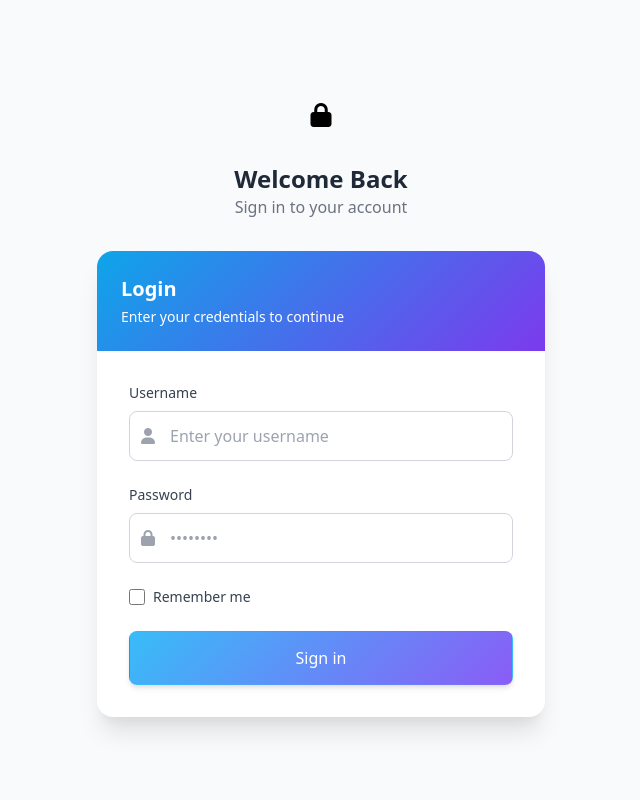
After one commit to umair-choudhary94/AI-Based-Inventory-Waste-Management-System, a Django app: page /login/ in a window 1280 px wide. The commit adds this page. Shown: the whole page, without its empty margins (319-959 px from the left). Run offline with Django 5.2, Linux system fonts and the light colour scheme.

Commit message:
added login and logout

```diff
--- a/app/urls.py
+++ b/app/urls.py
@@ -14,4 +14,6 @@ urlpatterns = [
     path('add/supplier/', views.add_supplier, name='add_supplier'),
     path('ai/', views.ai, name='ai'),
     path('ai_fetch/', views.ai_fetch, name='ai_fetch'),
+    path('login/', views.login_view, name='login_view'),
+    path('logout/', views.logout_view, name='logout_view'),
 ]
--- a/app/views.py
+++ b/app/views.py
@@ -4,6 +4,10 @@ from datetime import date, timedelta,datetime
 from django.http import JsonResponse
 import json
 from google import genai
+from django.contrib.auth import authenticate, login,logout
+from django.contrib import messages
+
+
 # Create your views here.
 def index(request):
 
@@ -211,3 +215,32 @@ def ai_fetch(request):
         'ai_text': ai_summary
     }
     return JsonResponse(data)
+
+
+def login_view(request):
+    if request.method == 'POST':
+        username = request.POST.get('username')
+        password = request.POST.get('password')
+        remember_me = request.POST.get('remember-me', False)
+
+        # Assuming there's a function to authenticate users
+        user = authenticate(username=username, password=password)
+        if user is not None:
+            login(request, user)
+            if remember_me:
+                # Set session to remember user for a longer period
+                request.session.set_expiry(1209600)  # 2 weeks
+            else:
+                # Set session to expire at browser close
+                request.session.set_expiry(0)
+            return redirect('dashboard')
+        else:
+            messages.error(request, 'Invalid username or password.')
+            return render(request, 'login.html')
+        pass
+    return render(request, 'login.html')
+
+
+def logout_view(request):
+    logout(request)
+    return redirect('login_view')
--- /dev/null
+++ b/templates/login.html
@@ -0,0 +1,128 @@
+<!DOCTYPE html>
+<html lang="en">
+<head>
+    <meta charset="UTF-8">
+    <meta name="viewport" content="width=device-width, initial-scale=1.0">
+    <title>Login | Your Brand</title>
+    <link href="https://unpkg.com/tailwindcss@2.2.19/dist/tailwind.min.css" rel="stylesheet">
+    <link rel="stylesheet" href="https://cdnjs.cloudflare.com/ajax/libs/font-awesome/6.0.0-beta3/css/all.min.css">
+    <script>
+        tailwind.config = {
+            theme: {
+                extend: {
+                    colors: {
+                        primary: {
+                            50: '#f0f9ff',
+                            100: '#e0f2fe',
+                            200: '#bae6fd',
+                            300: '#7dd3fc',
+                            400: '#38bdf8',
+                            500: '#0ea5e9',
+                            600: '#0284c7',
+                            700: '#0369a1',
+                            800: '#075985',
+                            900: '#0c4a6e',
+                        },
+                        secondary: {
+                            50: '#f5f3ff',
+                            100: '#ede9fe',
+                            200: '#ddd6fe',
+                            300: '#c4b5fd',
+                            400: '#a78bfa',
+                            500: '#8b5cf6',
+                            600: '#7c3aed',
+                            700: '#6d28d9',
+                            800: '#5b21b6',
+                            900: '#4c1d95',
+                        }
+                    }
+                }
+            }
+        }
+    </script>
+    <style>
+        .bg-gradient {
+            background: linear-gradient(135deg, #0ea5e9 0%, #7c3aed 100%);
+        }
+        .btn-gradient {
+            background: linear-gradient(135deg, #38bdf8 0%, #8b5cf6 100%);
+            transition: all 0.3s ease;
+        }
+        .btn-gradient:hover {
+            background: linear-gradient(135deg, #0ea5e9 0%, #7c3aed 100%);
+            box-shadow: 0 10px 15px -3px rgba(14, 165, 233, 0.3), 0 4px 6px -4px rgba(124, 58, 237, 0.3);
+        }
+    </style>
+</head>
+<body class="bg-gray-50">
+    <div class="min-h-screen flex items-center justify-center p-4">
+        <div class="w-full max-w-md">
+            <!-- Logo and Brand -->
+            <div class="text-center mb-8">
+                <div class="inline-flex items-center justify-center w-16 h-16 rounded-full bg-primary-100 text-primary-600 mb-4">
+                    <i class="fas fa-lock text-2xl"></i>
+                </div>
+                <h1 class="text-2xl font-bold text-gray-800">Welcome Back</h1>
+                <p class="text-gray-500">Sign in to your account</p>
+            </div>
+
+            <!-- Login Card -->
+            <div class="bg-white rounded-2xl shadow-xl overflow-hidden">
+                <!-- Card Header -->
+                <div class="bg-gradient p-6 text-white">
+                    <h2 class="text-xl font-semibold">Login</h2>
+                    <p class="text-primary-100 text-sm mt-1">Enter your credentials to continue</p>
+                </div>
+
+                <!-- Card Body -->
+                <div class="p-8">
+                    <form action="{% url 'login_view' %}" method="post"> {% csrf_token %}
+                        <!-- Username Field -->
+                        <div class="mb-6">
+                            <label for="username" class="block text-sm font-medium text-gray-700 mb-2">Username</label>
+                            <div class="relative">
+                                <div class="absolute inset-y-0 left-0 pl-3 flex items-center pointer-events-none">
+                                    <i class="fas fa-user text-gray-400"></i>
+                                </div>
+                                <input type="text" id="username" name='username'
+                                    class="block w-full pl-10 pr-3 py-3 border border-gray-300 rounded-lg focus:ring-2 focus:ring-primary-500 focus:border-primary-500 text-gray-900 placeholder-gray-400 transition duration-150 ease-in-out"
+                                    placeholder="Enter your username" required>
+                            </div>
+                        </div>
+
+                        <!-- Password Field -->
+                        <div class="mb-6">
+                            <div class="flex items-center justify-between mb-2">
+                                <label for="password"  class="block text-sm font-medium text-gray-700">Password</label>
+
+                            </div>
+                            <div class="relative">
+                                <div class="absolute inset-y-0 left-0 pl-3 flex items-center pointer-events-none">
+                                    <i class="fas fa-lock text-gray-400"></i>
+                                </div>
+                                <input type="password" id="password" name='password'
+                                    class="block w-full pl-10 pr-3 py-3 border border-gray-300 rounded-lg focus:ring-2 focus:ring-primary-500 focus:border-primary-500 text-gray-900 placeholder-gray-400 transition duration-150 ease-in-out"
+                                    placeholder="••••••••" required>
+                            </div>
+                        </div>
+
+                        <!-- Remember Me -->
+                        <div class="flex items-center mb-6">
+                            <input id="remember-me" type="checkbox" class="h-4 w-4 text-primary-600 focus:ring-primary-500 border-gray-300 rounded">
+                            <label for="remember-me" class="ml-2 block text-sm text-gray-700" name='remember-me'>Remember me</label>
+                        </div>
+
+                        <!-- Login Button -->
+                        <button type="submit"
+                            class="w-full flex justify-center py-3.5 px-4 border border-transparent rounded-lg shadow-md text-base font-medium text-white btn-gradient focus:outline-none focus:ring-2 focus:ring-offset-2 focus:ring-primary-500 transition duration-150 ease-in-out">
+                            Sign in
+                        </button>
+                    </form>
+                </div>
+            </div>
+
+
+        </div>
+    </div>
+</body>
+</html>
```
Also changed, not shown: templates/Inventory.html (+7 -11 lines), templates/Orders.html (+2 -10 lines), templates/base.html (+9 -1 lines), db.sqlite3.
